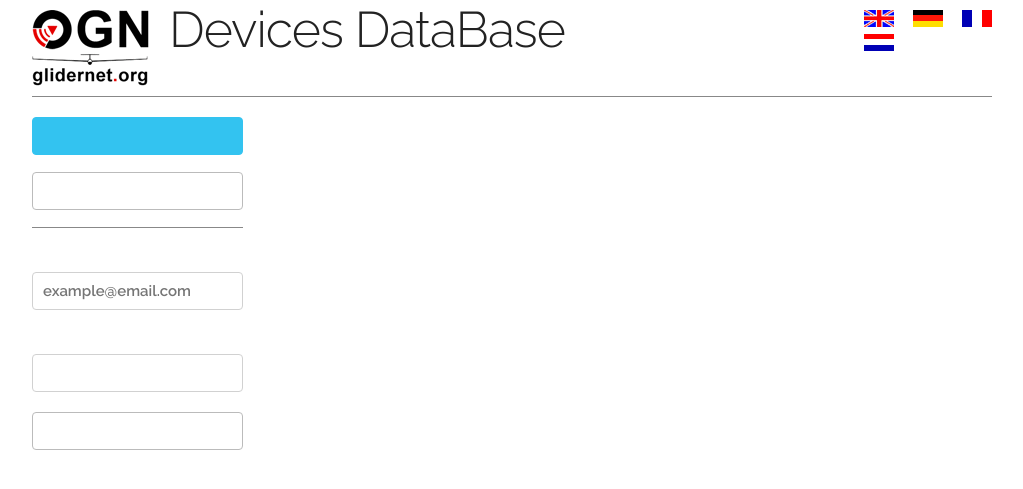
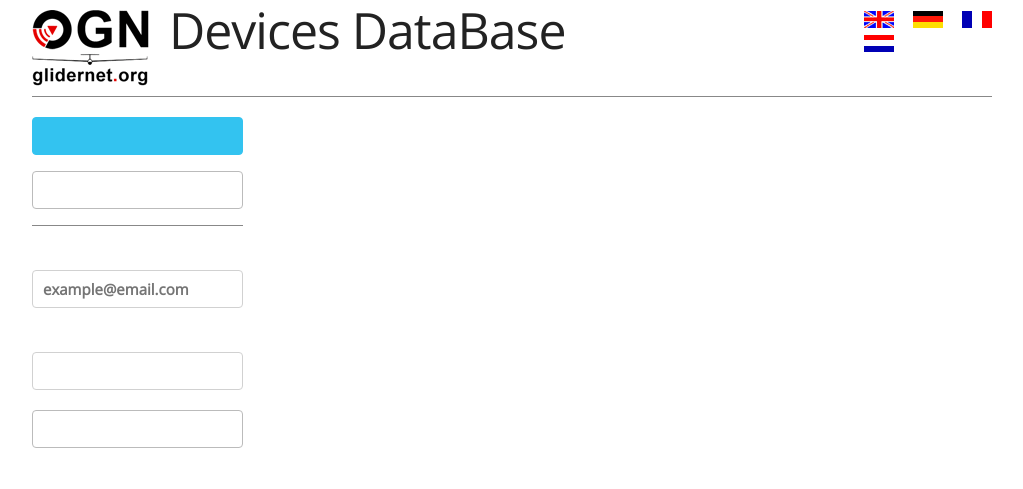
Before and after one commit to glidernet/ogn-ddb, a PHP site: template templates/home.html.twig in a window 1280 px wide. Shown: the top 489 px of the page, without its empty margins (128-1151 px from the left). Run offline with PHP 8.4, Linux system fonts and the light colour scheme; the template is opened without the code that fills it, so the values that code supplies are empty; some libraries are stand-ins or nearby versions.

Commit message:
more readable font

```diff
--- a/templates/base.html.twig
+++ b/templates/base.html.twig
@@ -14,6 +14,8 @@
     <link rel="stylesheet" href="css/normalize.css">
     <link rel="stylesheet" href="css/skeleton.css">
     <style type="text/css">
+        @import 'https://fonts.googleapis.com/css?family=Open+Sans:300';
+        body {font-family: "Open Sans", SansSerif}
         .header {border-bottom: 1px solid #888; margin-bottom: 20px;}
         .logo {margin: 10px 20px 10px 0; float:left;}
         .languageflags {text-align: justify; padding:10px 0; justify-content: space-between}
```
